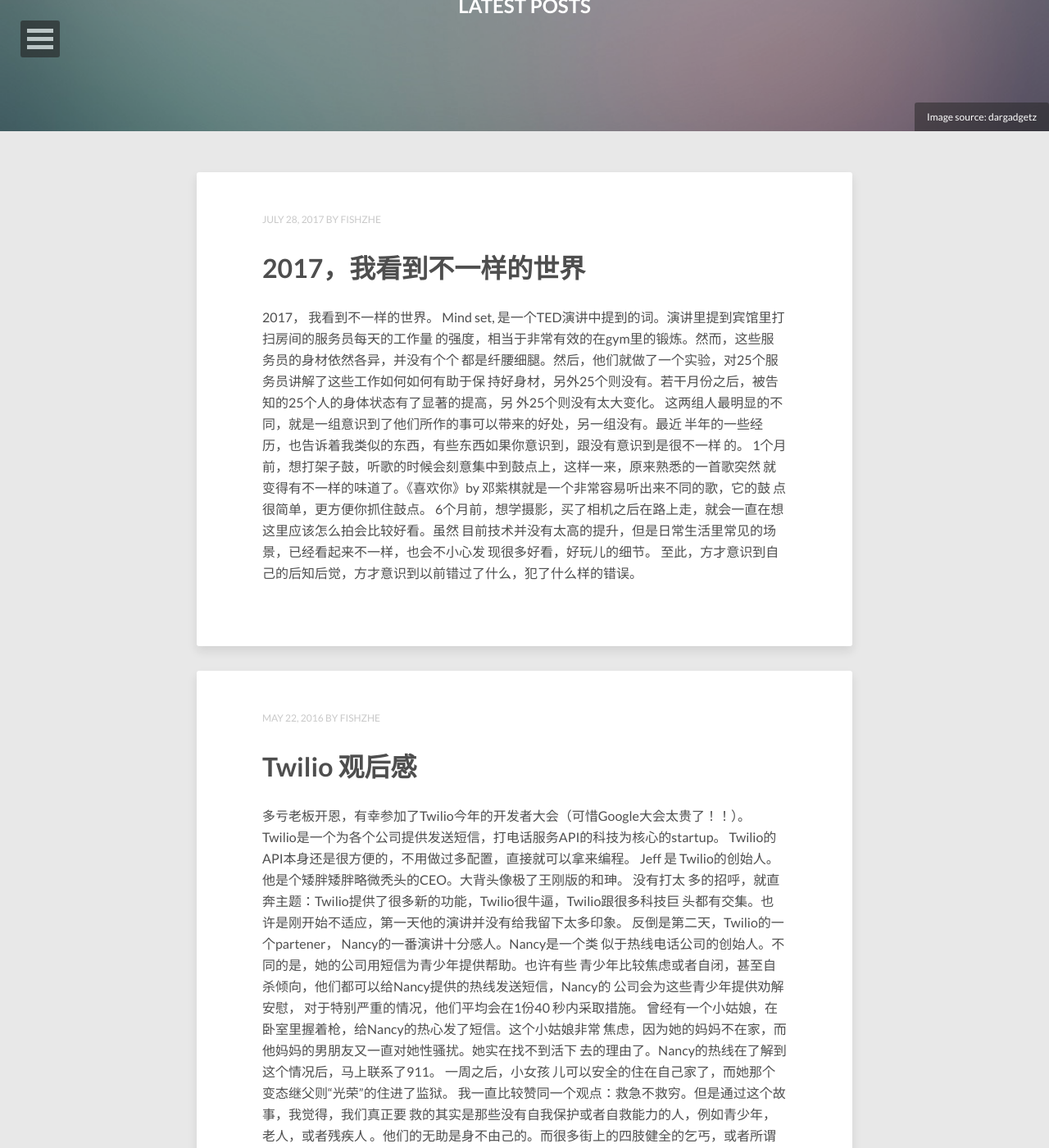
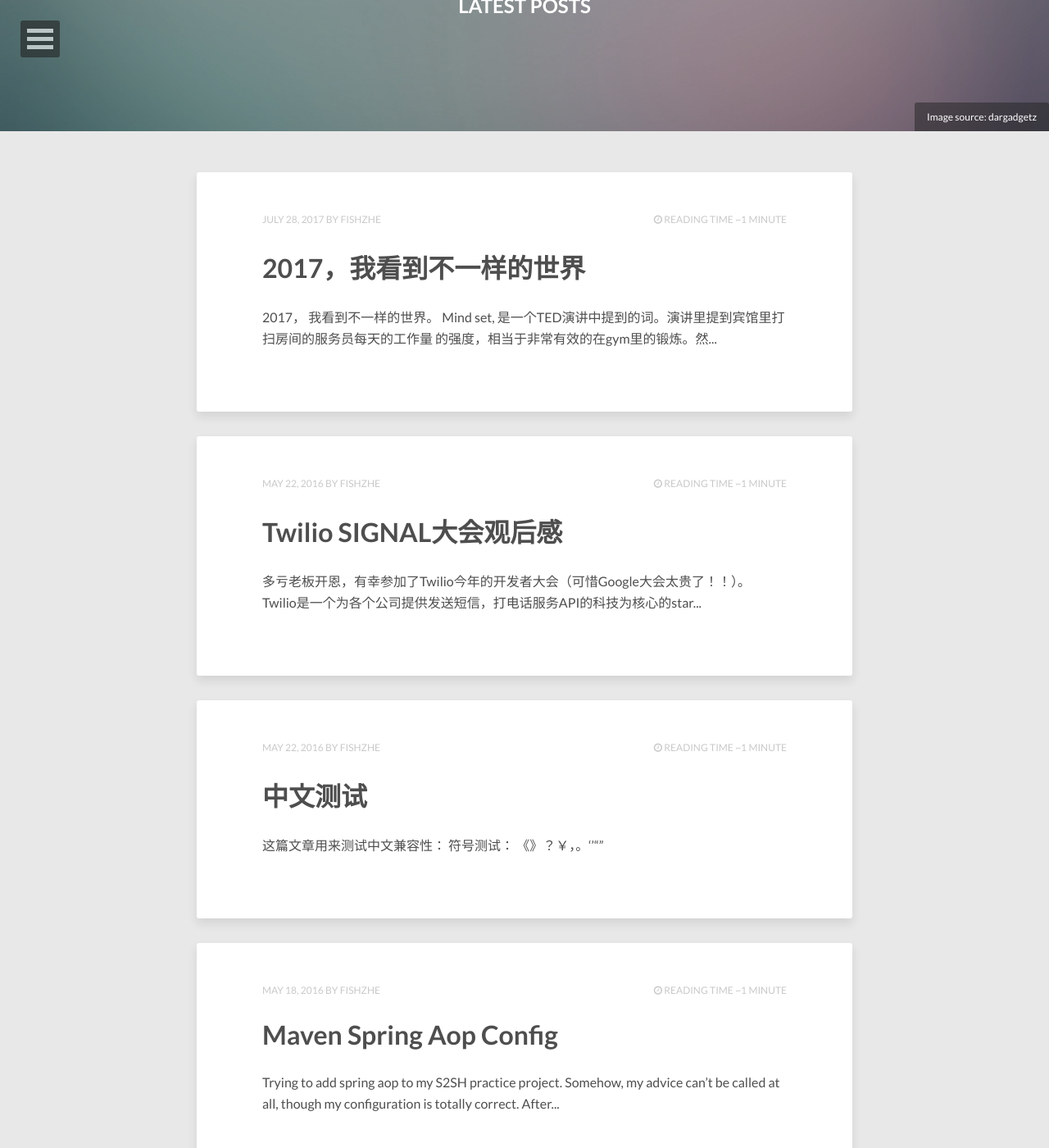
Before and after one commit to fishzhe/fishzhe.github.io, a Jekyll site: the page built from index.html, in a window 1280 px wide and 1400 px high, scrolled down 240 px. Shown: the whole window at 82% size. Built offline with Jekyll 4.4.1, drawn with Linux system fonts in a browser that asks for light colours; nearby versions of some CDN libraries; the list of posts is cut into pages by our own code; some of the changed text lies outside the part shown.

Commit message:
Support chinese character truncate

```diff
--- a/_config.yml
+++ b/_config.yml
@@ -5,6 +5,8 @@
 #url: / # the base hostname & protocol for your site
 disqus_shortname: fishzhe-github-io-1
 comments: true
+reading_time: true
+words_per_minute: 180
 
 owner:
  name: FishZhe
--- a/_layouts/page.html
+++ b/_layouts/page.html
@@ -29,7 +29,11 @@
         {% if site.reading_time %}
         <p class="entry-reading-time">
           <i class="fa fa-clock-o"></i>
-          {% assign readtime = content | number_of_words | divided_by:site.words_per_minute %}
+		  {% if chinese %}
+              {% assign readtime = content | strip_html | strip_newlines | size | divided_by:site.words_per_minute %}
+          {% else %}
+              {% assign readtime = content | number_of_words | divided_by:site.words_per_minute %}
+          {% endif %}
           Reading time ~{% if readtime <= 1 %}1 minute{% else %}{{ readtime }} minutes{% endif %}
         </p><!-- /.entry-reading-time -->
         {% endif %}
--- a/_posts/2016-05-25-Twilio-观后感.markdown
+++ b/_posts/2016-05-25-Twilio-观后感.markdown
@@ -1,6 +1,7 @@
 ---
 layout: post
-titile: "Twilio SIGNAL大会观后感"
+title: "Twilio SIGNAL大会观后感"
+chinese: true
 date: 2016-05-22 10:11pm
 ---
 
--- a/_posts/2016-05-25-中文测试.markdown
+++ b/_posts/2016-05-25-中文测试.markdown
@@ -1,6 +1,7 @@
 ---
 layout: post
-titile: "中文测试"
+title: "中文测试"
+chinese: true
 date: 2016-05-22 09:54pm
 ---
 
--- a/index.html
+++ b/index.html
@@ -35,7 +35,11 @@
     {% endif %}
   </header>
   <div class="entry-content">
-    {{ post.content | strip_html | truncatewords:25 }}
+	{% if post.chinese %}
+    	{{ post.content | strip_html | truncate:90 }}
+	{% else %}
+    	{{ post.content | strip_html | truncatewords:25 }}
+	{% endif %}
   </div><!-- /.entry-content -->
 </article><!-- /.hentry -->
 {% endfor %}
```
Also changed, not shown: _posts/2017-07-28-2017，我看到不一样的世界.md (+1 -0 lines), 9 other files.
